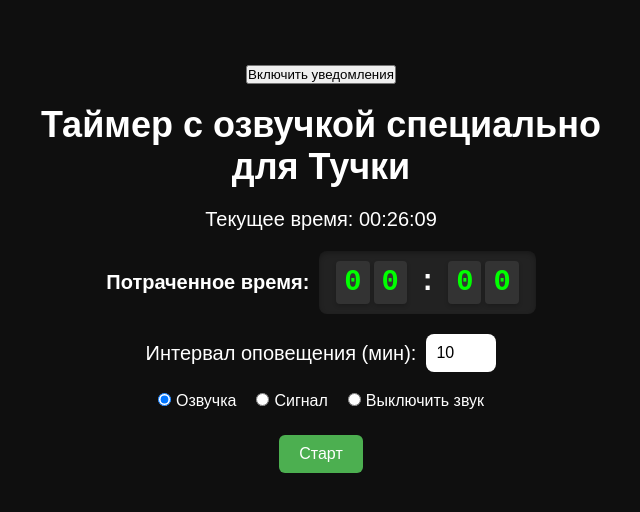
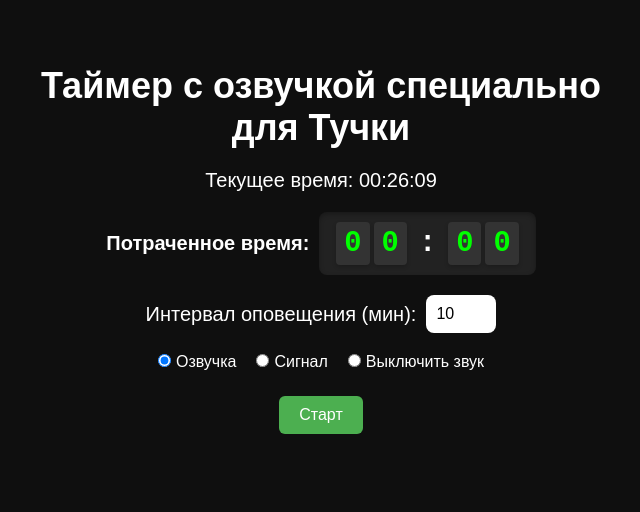
Before and after one commit to shishel-zaitcevich/timer, a Next.js app: page / in a window 1280 px wide. Shown: the top 512 px of the page, without its empty margins (319-959 px from the left). Built offline with nearby package versions, Linux system fonts and the light colour scheme.

Commit message:
deleted button notification

```diff
--- a/src/features/timeDisplay/TimeDisplay.tsx
+++ b/src/features/timeDisplay/TimeDisplay.tsx
@@ -9,21 +9,17 @@ interface TimeDisplayProps {
   paused: boolean;
 }
 
-export default function TimeDisplay({
-  elapsed,
-  running,
-  paused,
-}: TimeDisplayProps) {
+export default function TimeDisplay({ elapsed, running, paused }: TimeDisplayProps) {
   // Используем formatTime только если таймер работает, иначе "00:00"
   const formattedTime = running && !paused ? formatTime(elapsed) : '00:00';
 
   // Отладочный вывод
-  console.log('TimeDisplay props:', {
-    elapsed,
-    running,
-    paused,
-    formattedTime,
-  });
+  // console.log('TimeDisplay props:', {
+  //   elapsed,
+  //   running,
+  //   paused,
+  //   formattedTime,
+  // });
 
   const timeDigits = useMemo(() => {
     // Преобразуем elapsed (в миллисекундах) в часы, минуты, секунды
--- a/src/widgets/timer/ui/Timer.tsx
+++ b/src/widgets/timer/ui/Timer.tsx
@@ -336,9 +336,9 @@ export default function Timer() {
       animate={{ opacity: 1, y: 0 }}
       transition={{ duration: 0.5, ease: 'easeOut' }}
     >
-      <button onClick={subscribe}>
+      {/* <button onClick={subscribe}>
         {isSubscribed ? 'Уведомления включены' : 'Включить уведомления'}
-      </button>
+      </button> */}
 
       <motion.h1
         className={s.title}
```
